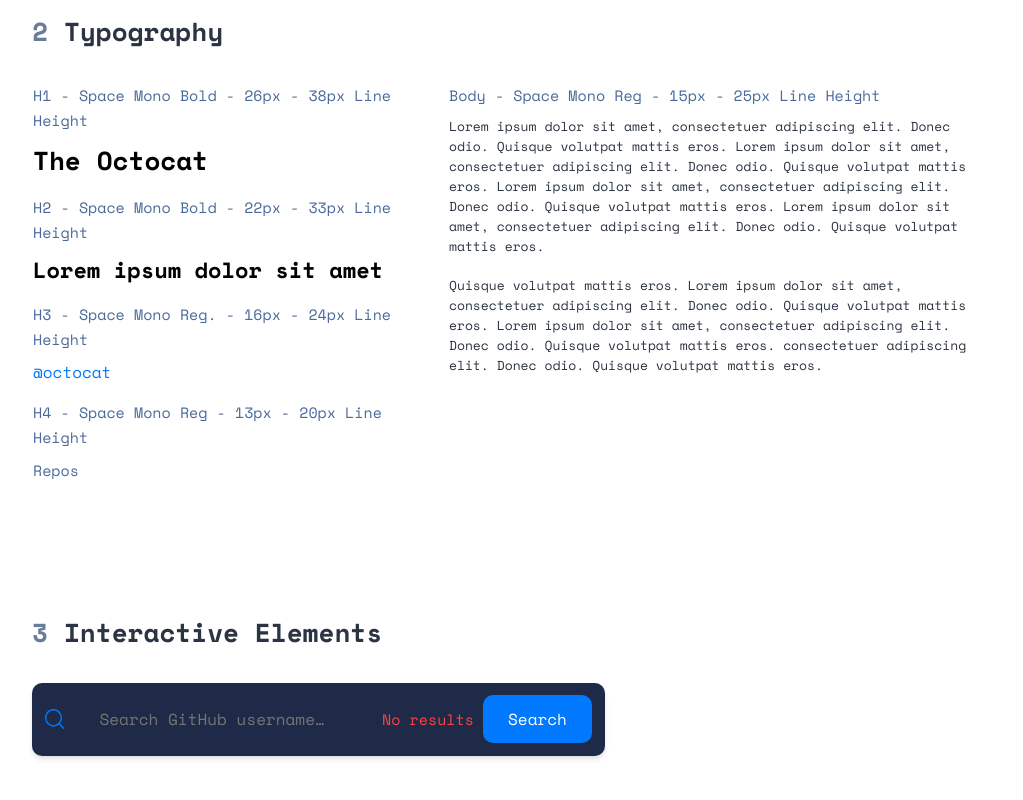
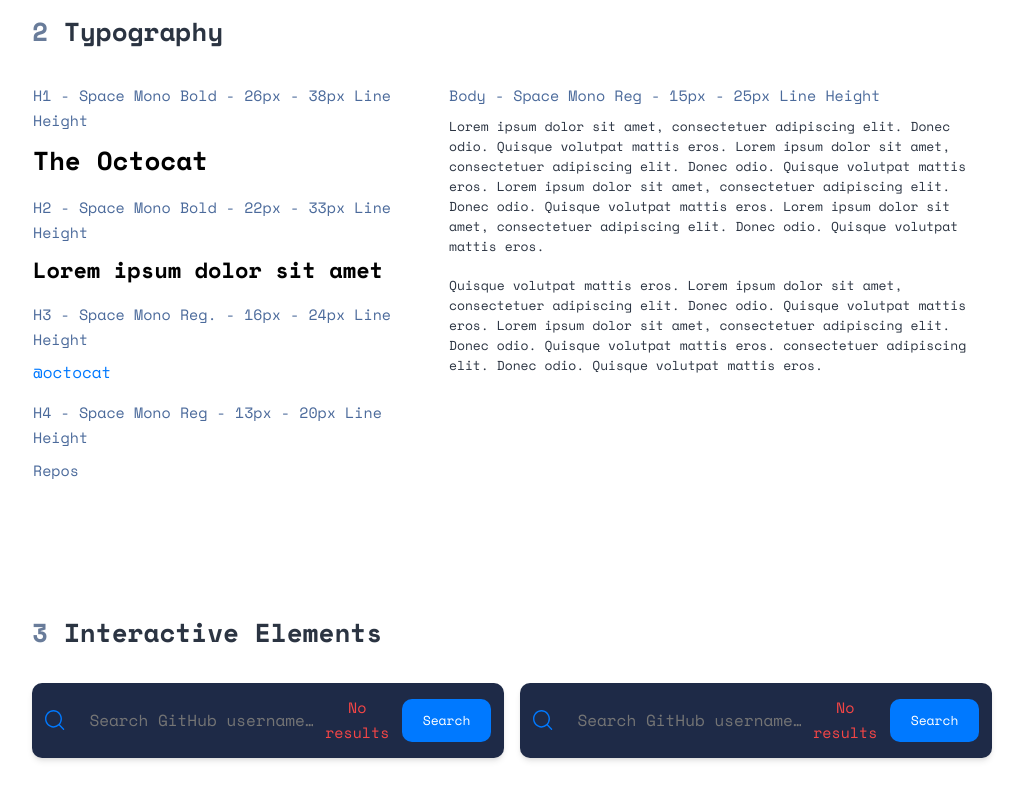
Before and after one commit to billybenntt/portfolio-project-3-github-user-search, a React (Vite) app: page / in a window 1280 px wide. Shown: the part 1413-2213 px from the top of the page, without its empty margins (128-1151 px from the left). Built offline with nearby package versions, Linux system fonts and the light colour scheme.

Commit message:
working on searchbar

```diff
--- a/src/pages/DesignSystem.jsx
+++ b/src/pages/DesignSystem.jsx
@@ -108,8 +108,9 @@ function DesignSystem () {
           <div className="section-title">
             <h3><span>3</span>Interactive Elements</h3>
           </div>
-          <div>
+          <div className="interactive-center">
 
+            <SearchBox/>
             <SearchBox/>
 
 
--- a/src/styles/output.css
+++ b/src/styles/output.css
@@ -502,6 +502,11 @@ body {
   color: #2B3442;
 }
 
+.interactive-center {
+  display: grid;
+  grid-template-columns: 1fr;
+}
+
 @media screen and (min-width: 768px) {
   .design-system {
     padding: 6rem 10rem;
@@ -525,6 +530,7 @@ body {
     grid-template-columns: 40% 55%;
   }
 }
+/* SEARCH BOX */
 .search-box {
   max-width: 573px;
 }
@@ -589,6 +595,11 @@ body {
   .section-title {
     text-align: left;
   }
+  .interactive-center {
+    display: grid;
+    gap: 1rem;
+    grid-template-columns: 1fr 1fr;
+  }
   .search-box {
     max-width: 573px;
   }
@@ -603,7 +614,7 @@ body {
     line-height: 1.5rem;
     font-weight: normal;
   }
-  .search-box .search-btn {
+  .search-box .search-input .search-btn {
     font-size: 1rem;
     line-height: 1.5rem;
     font-weight: normal;
--- a/src/styles/scss/_design-system.scss
+++ b/src/styles/scss/_design-system.scss
@@ -148,6 +148,13 @@ body {
 }
 
 
+.interactive-center {
+  @include d-grid;
+  grid-template-columns: 1fr;
+
+}
+
+
 @media screen and (min-width: map-get($breakpoints, "md")) {
 
 
@@ -180,6 +187,7 @@ body {
 
 }
 
+/* SEARCH BOX */
 
 .search-box {
 
@@ -250,6 +258,13 @@ body {
     text-align: left;
   }
 
+  .interactive-center {
+    @include d-grid;
+    gap: 1rem;
+    grid-template-columns: 1fr 1fr;
+
+  }
+
 
   .search-box {
 
@@ -262,16 +277,16 @@ body {
 
     .search-input {
       @include text-base;
-    }
 
-    .search-btn {
-      @include text-base;
-      padding: 0.75rem 1.5rem;
+      .search-btn {
+        @include text-base;
+        padding: 0.75rem 1.5rem;
+
+      }
+
 
     }
 
 
   }
-
-
 }
```
